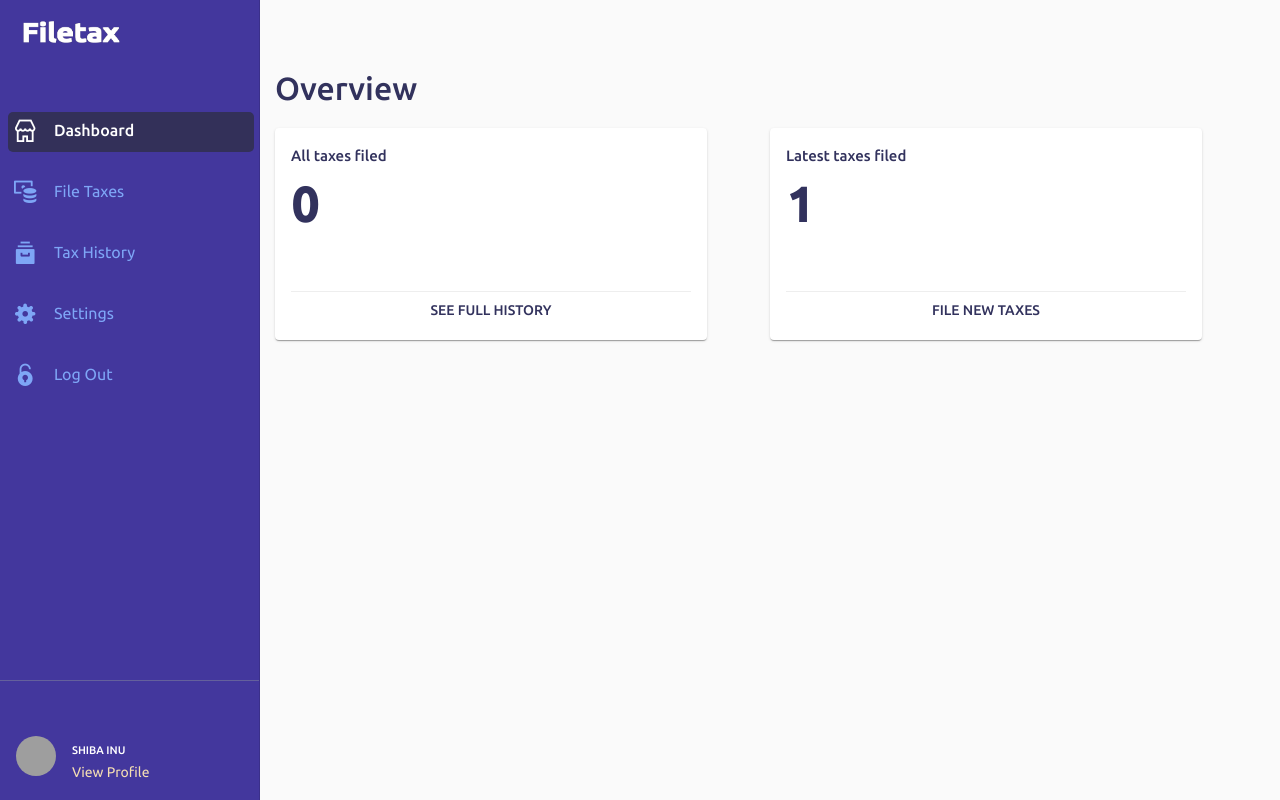
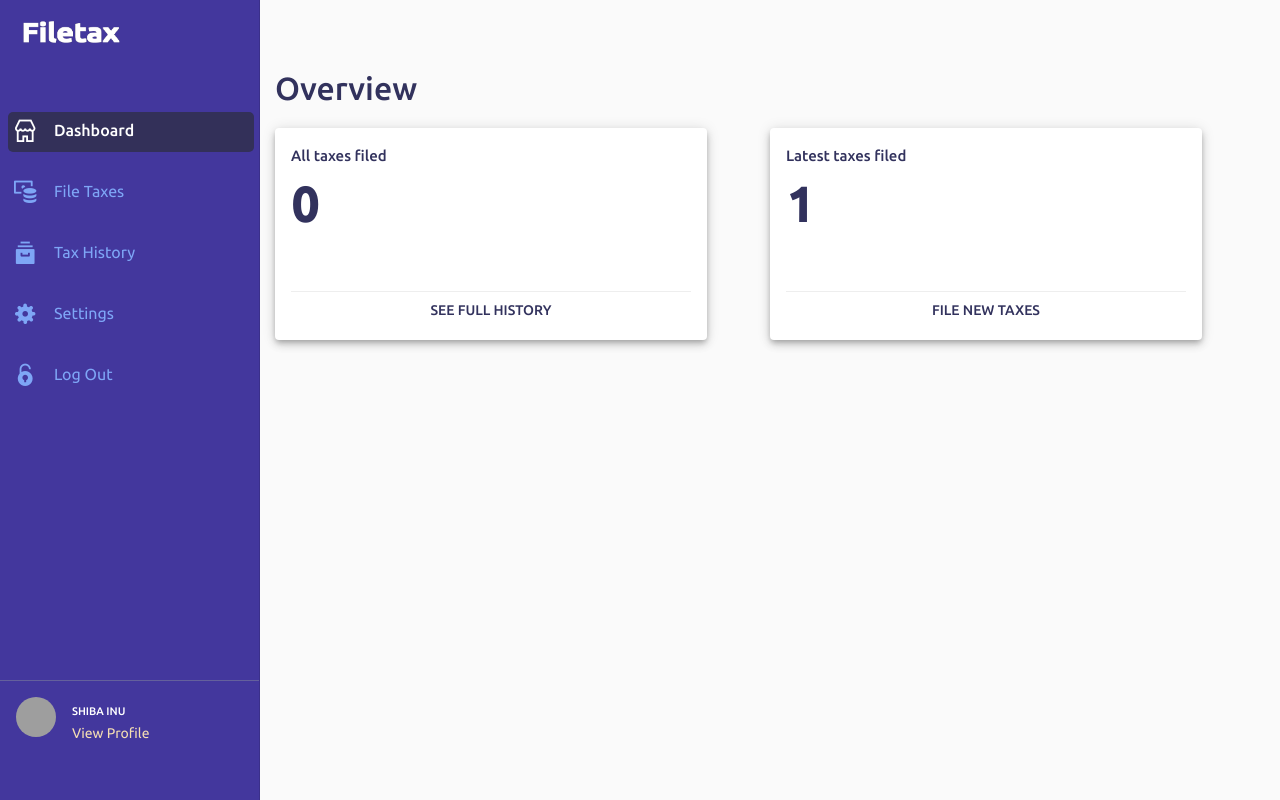
Before and after one commit to gilbertmpanga12/fileTax, an Angular app: page / in a window 1280 px wide. Built offline with nearby package versions, Linux system fonts and the light colour scheme; grey boxes are pictures that could not be loaded.

Commit message:
Update: added elavation classes to dashboard cards

```diff
--- a/src/app/dashboard/dashboard.component.scss
+++ b/src/app/dashboard/dashboard.component.scss
@@ -57,7 +57,7 @@
 
   .card-bottom{
     // margin-bottom: 0 !important;
-    position: absolute;
+    position: relative;
     bottom: 0;
     border-radius: 0 !important;
     background: transparent !important;
--- a/src/app/home/home.component.html
+++ b/src/app/home/home.component.html
@@ -6,7 +6,7 @@
 
 <div class="flex-container">
     <div class="col-6-grid">
-        <mat-card class="metrics-cards">
+        <mat-card class="metrics-cards mat-elevation-z5">
             <h6>All taxes filed</h6>
             <h1>0</h1>
           <div class="cta-action">
@@ -15,7 +15,7 @@
         </mat-card>
     </div>
     <div class="col-6-grid">
-        <mat-card class="metrics-cards">
+        <mat-card class="metrics-cards mat-elevation-z5">
             <h6>Latest taxes filed</h6>
             <h1>1</h1>
             <div class="cta-action">
```
